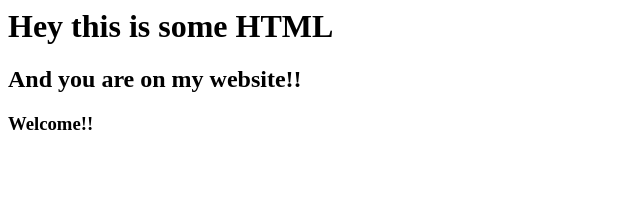
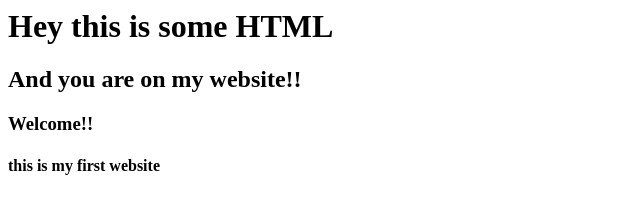
Before and after one commit to maayanktyagi/hemangsk.github.io, a plain HTML site: page index.html in a window 1280 px wide. Shown: the whole page, without its empty margins (0-640 px from the left). Drawn offline with Linux system fonts and the light colour scheme.

Commit message:
Update index.html

```diff
--- a/index.html
+++ b/index.html
@@ -1,3 +1,4 @@
 <h1>Hey this is some HTML</h1>
 <h2>And you are on my website!! </h2>
 <h3> Welcome!!</h3>
+<h4>this is my first website</h4>
```
